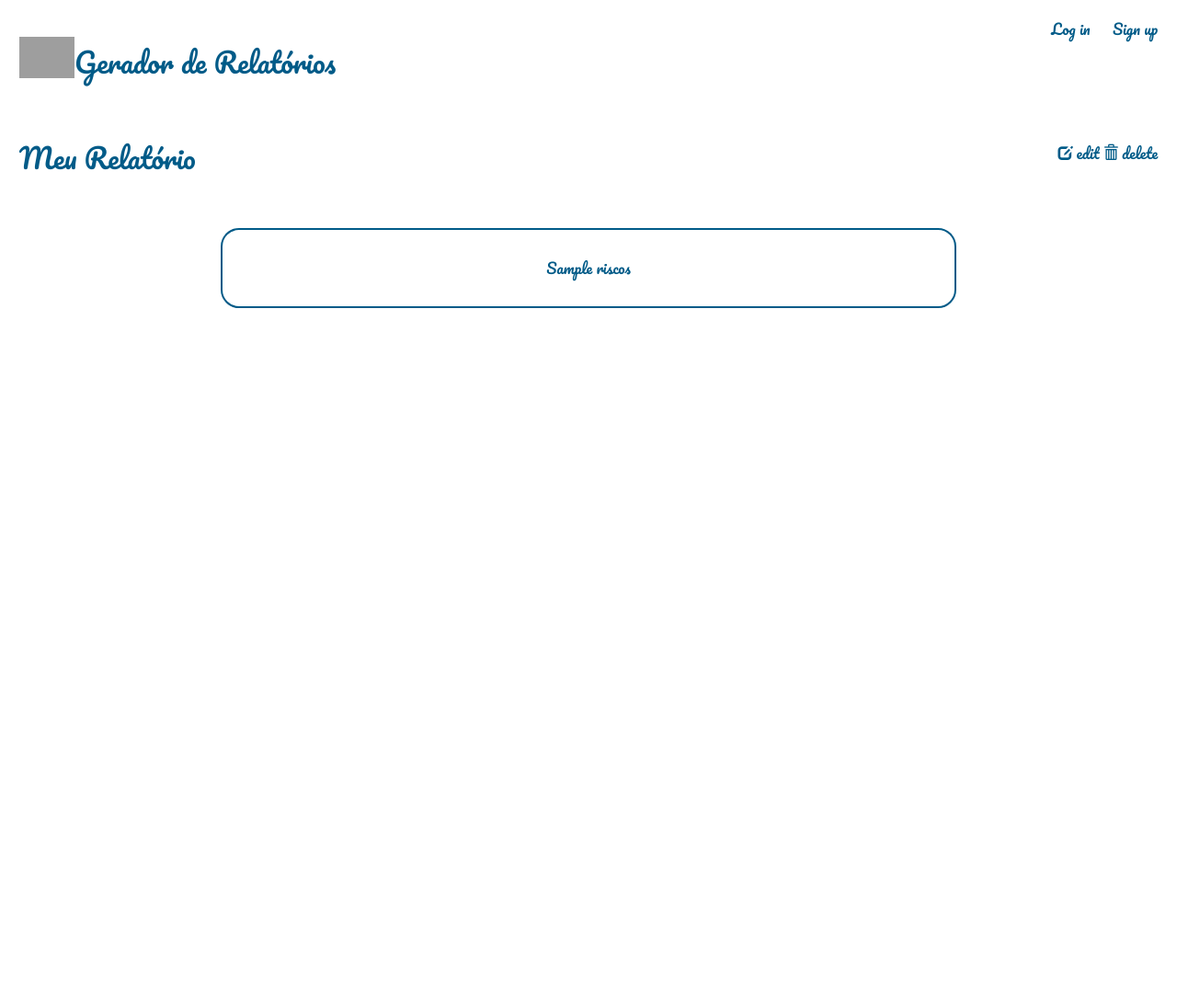
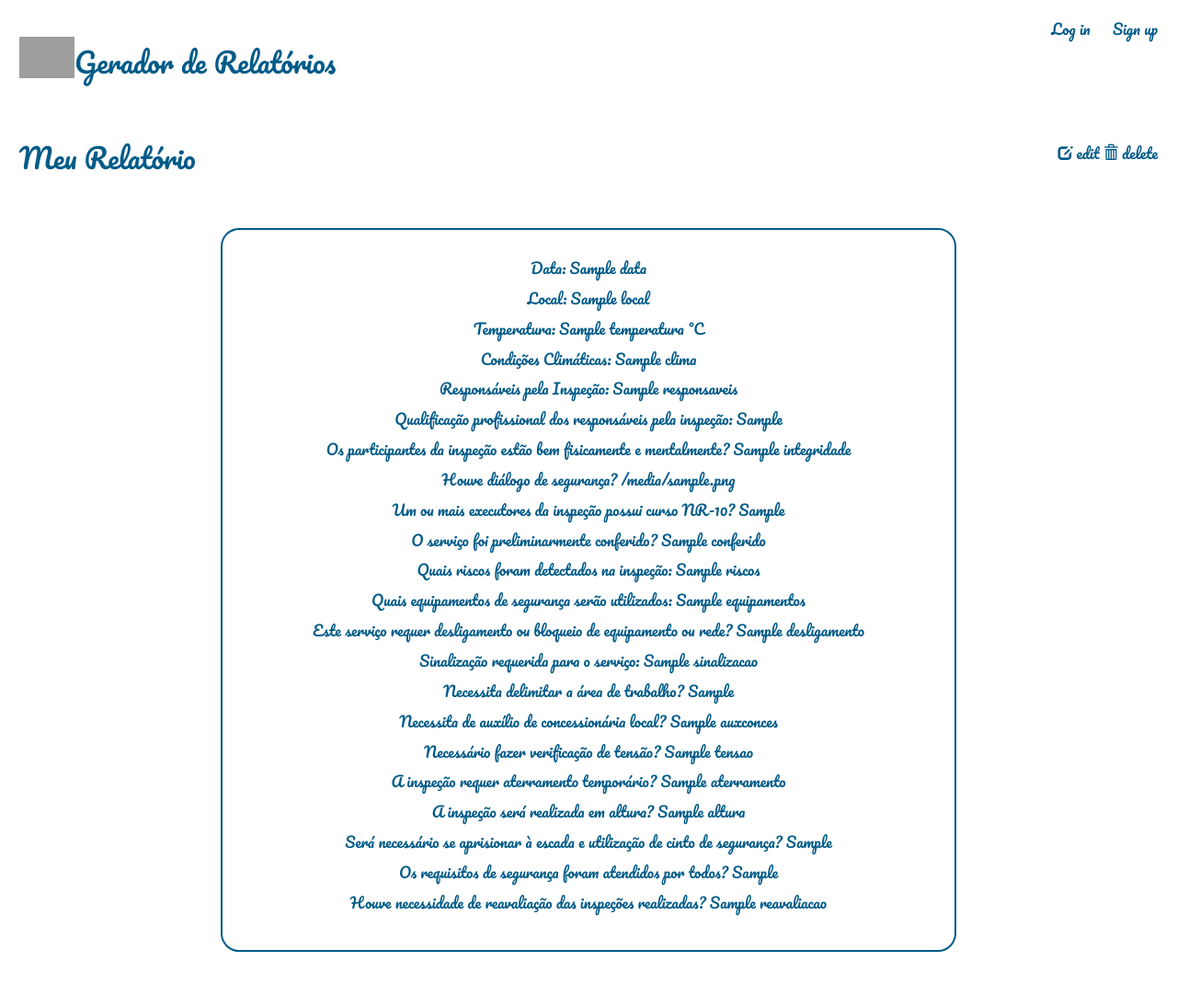
Before and after one commit to fpcoutinho/gerador, a Django app: template relatorio/templates/relatorio/relatorio_visualiza.html in a window 1280 px wide. Shown: the whole page at 92% size. Before the commit the page ends 335 px from the top, so only its background shows below. Run offline with Django 3.2, Linux system fonts and the light colour scheme; the template is opened without the code that fills it: most values are stand-ins (such as "Sample title", 1, 10 or a date in 2020); some libraries are stand-ins or nearby versions; grey boxes are pictures that could not be loaded.

Commit message:
visualiza relatorio completo

```diff
--- a/assets/styles.css
+++ b/assets/styles.css
@@ -85,6 +85,7 @@ img{
     margin: 40px;
     padding: 30px;
 }
+
 
 h1 a{
     font-family: Pacifico;
--- a/relatorio/models.py
+++ b/relatorio/models.py
@@ -6,8 +6,8 @@ from django.contrib.auth.models import User
 class Relatorio(models.Model):
 
     autor = models.ForeignKey(User, default=None, on_delete=models.CASCADE)
+    data = models.DateTimeField()
     local = models.CharField(max_length=100)
-    data = models.DateTimeField()
     temperatura = models.IntegerField()
     clima = models.CharField(max_length=100)
     responsaveis = models.TextField(blank=True)
--- a/relatorio/templates/relatorio/relatorio_visualiza.html
+++ b/relatorio/templates/relatorio/relatorio_visualiza.html
@@ -17,7 +17,28 @@
 
 <div class="compromisso-visualiza-wrapper">
         <div class="compromisso-visualiza">
-                {{ relatorio.riscos }}
+                <p>Data: {{ relatorio.data}}</p>
+                <p>Local: {{ relatorio.local }}</p>
+                <p>Temperatura: {{relatorio.temperatura}} °C</p>
+                <p>Condições Climáticas: {{relatorio.clima}} </p>
+                <p>Responsáveis pela Inspeção:  {{ relatorio.responsaveis }}</p>
+                <p>Qualificação profissional dos responsáveis pela inspeção: {{relatorio.Qualificacao_Profissional}}</p>
+                <p>Os participantes da inspeção estão bem fisicamente e mentalmente? {{relatorio.integridade}}</p>
+                <p>Houve diálogo de segurança? {{relatorio.dialogo}}</p>
+                <p>Um ou mais executores da inspeção possui curso NR-10? {{relatorio.curso_nr}}</p>
+                <p>O serviço foi preliminarmente conferido? {{relatorio.conferido}}</p>
+                <p>Quais riscos foram detectados na inspeção: {{relatorio.riscos}}</p>
+                <p>Quais equipamentos de segurança serão utilizados: {{relatorio.equipamentos}}</p>
+                <p>Este serviço requer desligamento ou bloqueio de equipamento ou rede? {{relatorio.desligamento}}</p>
+                <p>Sinalização requerida para o serviço: {{relatorio.sinalizacao}}</p>
+                <p>Necessita delimitar a área de trabalho? {{relatorio.delimitar_area}}</p>
+                <p>Necessita de auxílio de concessionária local? {{relatorio.auxconces}}</p>
+                <p>Necessário fazer verificação de tensão? {{relatorio.tensao}}</p>
+                <p>A inspeção requer aterramento temporário? {{relatorio.aterramento}}</p>
+                <p>A inspeção será realizada em altura? {{relatorio.altura}}</p>
+                <p>Será necessário se aprisionar à escada e utilização de cinto de segurança? {{relatorio.cinto_seg}}</p>
+                <p>Os requisitos de segurança foram atendidos por todos? {{relatorio.requi_seg}}</p>
+                <p>Houve necessidade de reavaliação das inspeções realizadas? {{relatorio.reavaliacao}}</p>
         </div>
 </div>
 
```
